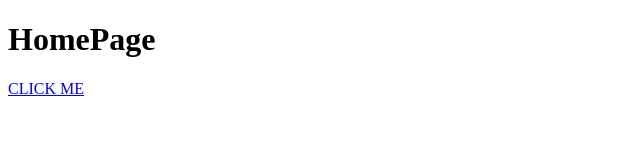
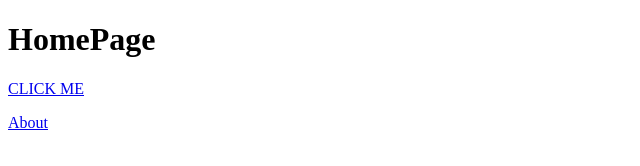
Before and after one commit to BenNourse1/odinporject, a plain HTML site: page odin-links-and-images/index.html in a window 1280 px wide. Shown: the full height of the page, 0-640 px from the left. Drawn offline with Linux system fonts and the light colour scheme.

Commit message:
finished links moving onto images

```diff
--- a/odin-links-and-images/index.html
+++ b/odin-links-and-images/index.html
@@ -10,4 +10,7 @@
         know link has refreenced it  -->
         <a href="https://www.theodinproject.com/about" target ="_blank" rel="noopener n
         oreferrer">CLICK ME</a>
+        <p>
+            <a href="pages/about.html">About</a>
+        </p>
     </body>
```
Also changed, not shown: odin-links-and-images/pages/about.html (renamed from odin-links-and-images/about.html).
